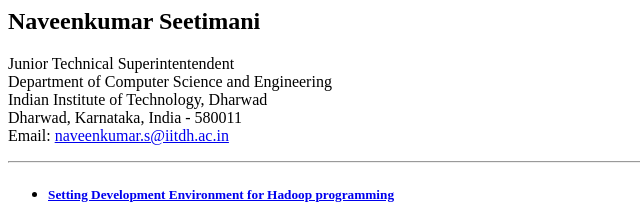
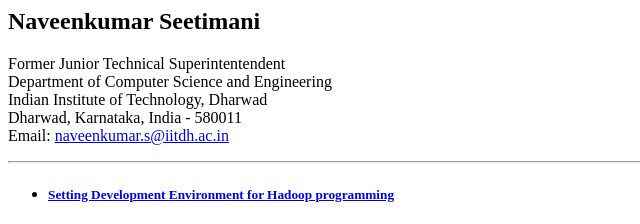
Before and after one commit to naveenkumar-seetimani/myweb, a plain HTML site: page docs/index.html in a window 1280 px wide. Shown: the top 224 px of the page, 0-640 px from the left. Drawn offline with Linux system fonts and the light colour scheme.

Commit message:
Updated employment

```diff
--- a/docs/index.html
+++ b/docs/index.html
@@ -15,7 +15,7 @@ body {
 <body>
  <div id="head" >
   <h2> Naveenkumar Seetimani</h2>
-	<p>Junior Technical Superintentendent<br/>
+	<p>Former Junior Technical Superintentendent<br/>
 	Department of Computer Science and Engineering<br/>
 	Indian Institute of Technology, Dharwad<br/>
 	Dharwad, Karnataka, India - 580011<br/>
```
